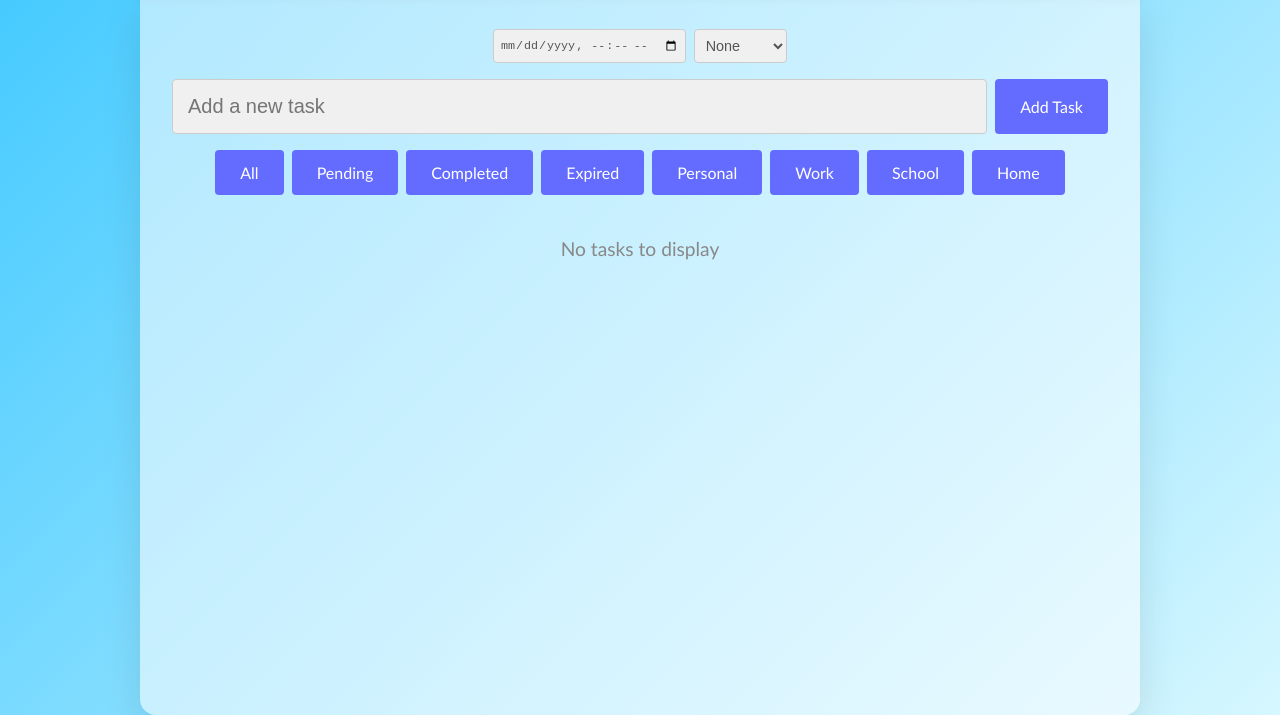
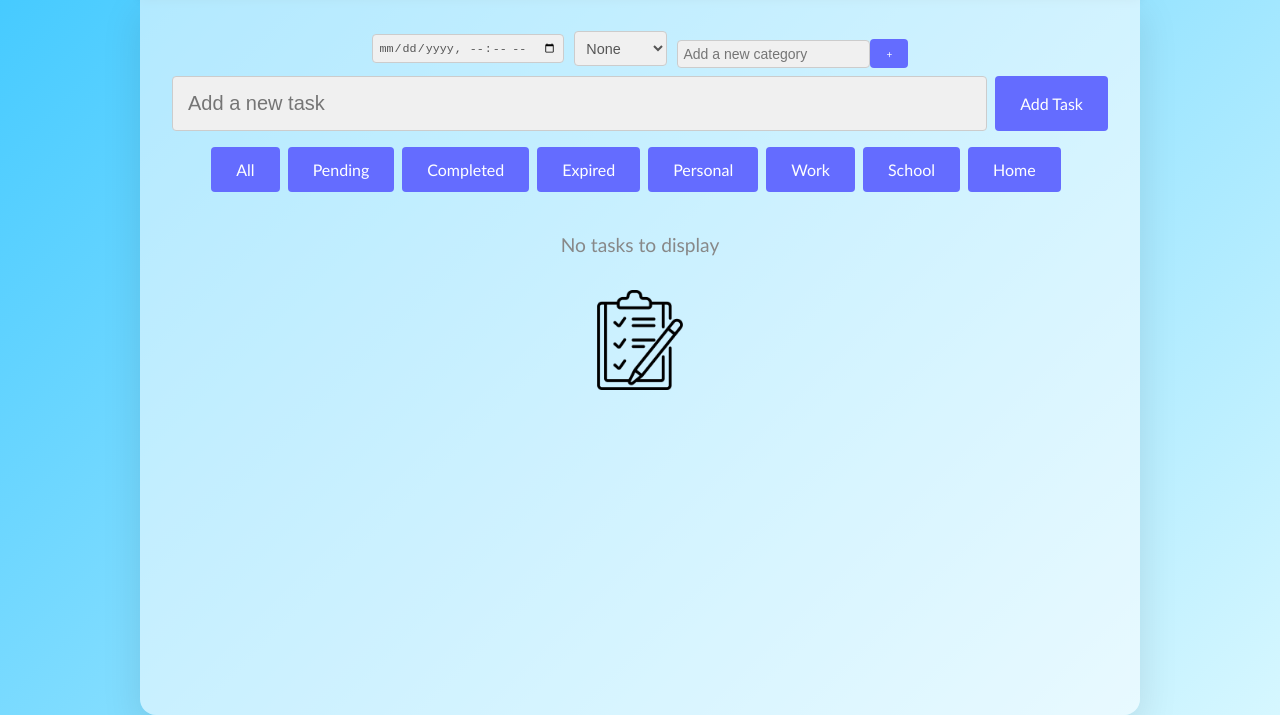
Before and after one commit to MJayConstantino/Activity1_To-do-list, a website built with Vite: page index.html in a window 1280 px wide. Shown: the part 117-832 px from the top of the page. Built offline with nearby package versions, Linux system fonts and the light colour scheme.

Commit message:
added a add category button, but no functionality yet

```diff
--- a/index.html
+++ b/index.html
@@ -9,7 +9,7 @@
   <body>
     <div id="app">
       <div class="header-container">
-        <img src="./src/checklist.png" alt="Checklist" />
+        <img src="./src/images/checklist.png" alt="Checklist" />
         <h1>To-do List</h1>
       </div>
       <div class="main-content">
@@ -23,6 +23,10 @@
               <option value="School">School</option>
               <option value="Home">Home</option>
             </select>
+            <div class="add-category-container">
+              <input type="text" id="categoryInput" placeholder="Add a new category" />
+              <button id="addCategory">+</button>
+            </div>
           </div>
           <div class="main-input">
             <input type="text" id="taskInput" placeholder="Add a new task" required />
@@ -38,9 +42,13 @@
           <button data-filter="work">Work</button>
           <button data-filter="school">School</button>
           <button data-filter="home">Home</button>
+          <div id="customCategories"></div>
         </div>
         <ul id="taskList"></ul>
-        <p id="noTasksMessage">No tasks to display</p>
+        <div id="noTasksContainer">
+          <p id="noTasksMessage">No tasks to display</p>
+          <img src="./src/images/no-tasks.png" alt="No tasks image" id="noTasksImage" />
+        </div>
       </div>
     </div>
     <script type="module" src="/src/main.ts"></script>
--- a/src/style.css
+++ b/src/style.css
@@ -69,10 +69,26 @@ h1 {
 
 .secondary-inputs {
   display: flex;
-  justify-content: center;
-  gap: 0.5em;
-  width: 100%;
-  margin-bottom: 0.5em;
+  align-items: center;
+  gap: 10px;
+}
+
+.add-category-container {
+  display: flex;
+  align-items: center;
+}
+
+.add-category-container input[type="text"] {
+  padding: 5px;
+  font-size: 14px;
+  border: 1px solid #ccc;
+  border-radius: 4px;
+  background-color: var(--input-bg-color);
+  color: var(--input-text-color);
+}
+
+.add-category-container button {
+  font-size: 10px;
 }
 
 .main-input {
@@ -81,7 +97,7 @@ h1 {
   gap: 0.5em;
 }
 
-input[type="text"] {
+.main-input input[type="text"] {
   flex-grow: 1;
   padding: 0.75em;
   font-size: 1.25em;
@@ -227,3 +243,27 @@ input[type="checkbox"] {
 .filters-container button:hover {
   opacity: 0.9;
 }
+
+#noTasksContainer {
+  text-align: center;
+  margin-top: 20px;
+}
+
+#noTasksImage {
+  width: 100px;
+  height: auto;
+  margin-top: 10px;
+}
+
+.add-category-container {
+  margin-top: 10px;
+}
+
+.custom-category {
+  margin-right: 5px;
+}
+
+.delete-category {
+  margin-left: 5px;
+  cursor: pointer;
+}
```
Also changed, not shown: src/images/checklist.png (renamed from src/checklist.png), src/images/no-tasks.png (added).
